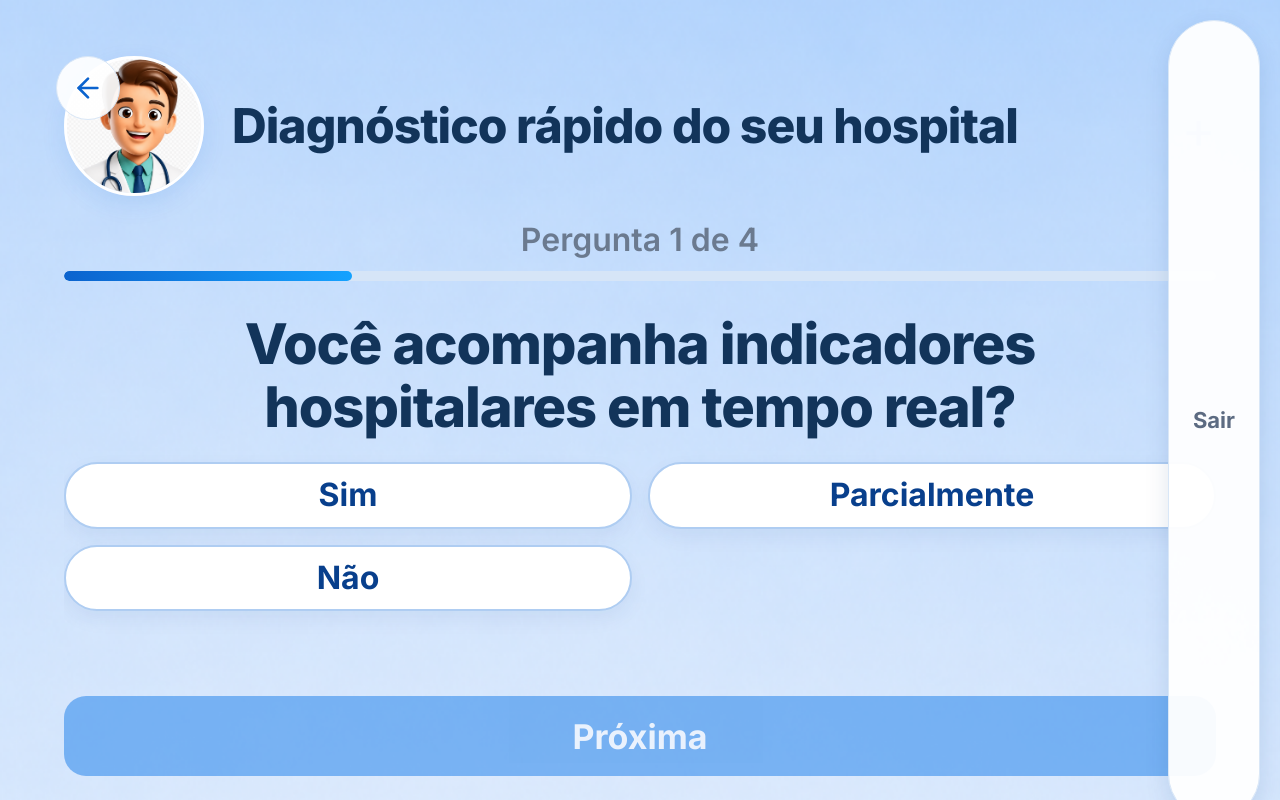
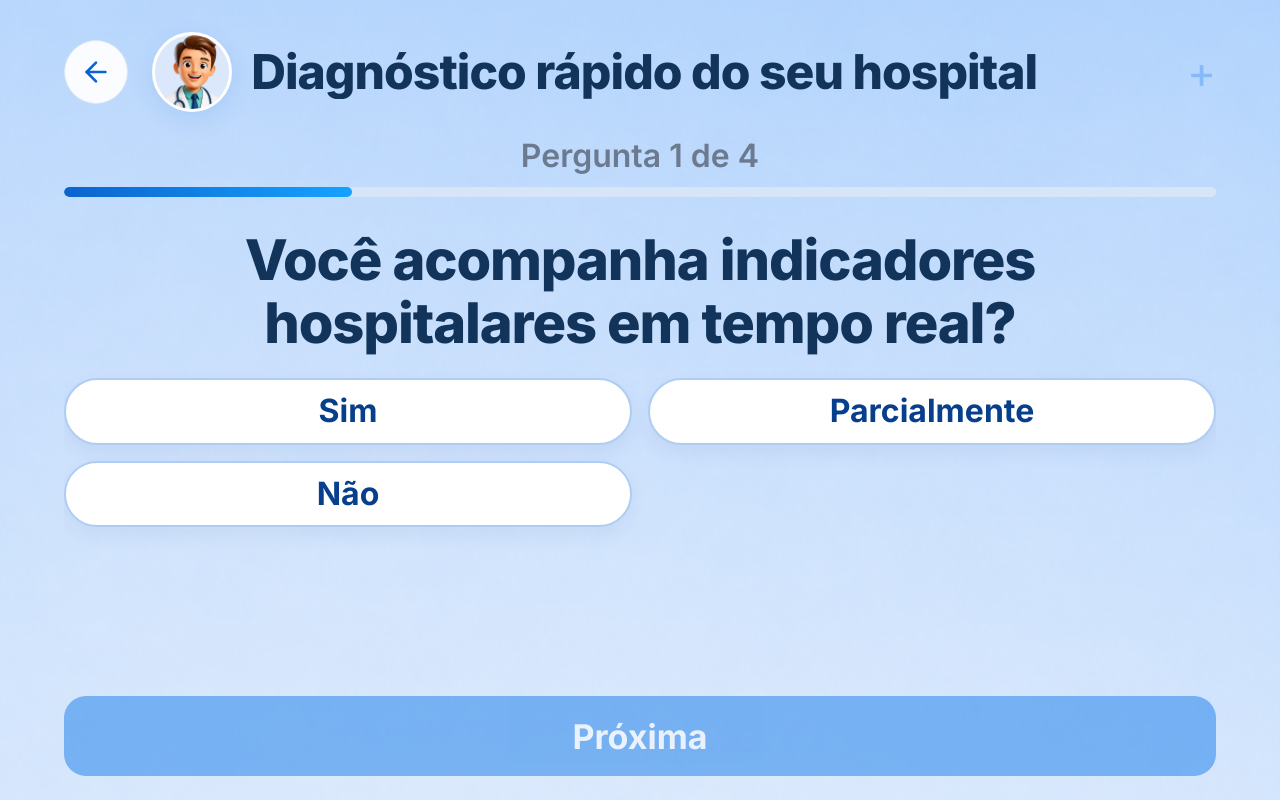
Before and after one commit to WilkerMarques/dr-pap-robot-experience, a React (Vite) app: page / in a window 1280 px wide. Both pictures are taken after a click on the button "Começar". Built offline with nearby package versions, Linux system fonts and the light colour scheme.

Commit message:
Ajuste em layout e melhoria

```diff
--- a/src/main.jsx
+++ b/src/main.jsx
@@ -20,8 +20,9 @@ import './styles.css';
 import './tablet-16-10.css';
 
 const AVATAR_SRC = '/dr-pap-avatar.png';
-const IDLE_RESET_SECONDS = 60;
-const IDLE_WARN_SECONDS = 15;
+const IDLE_RESET_SECONDS = 15;
+const IDLE_WARN_AFTER_SECONDS = 10;
+const IDLE_WARN_DURATION_SECONDS = 5;
 const THANKS_AUTO_RESET_SECONDS = 25;
 const EMPTY_LEAD = { nome: '', hospital: '', whatsapp: '' };
 
@@ -161,11 +162,15 @@ function App() {
     return () => clearTimeout(timer);
   }, [screen]);
 
+  const inactiveSeconds = useMemo(() => {
+    if (screen === screens.idle || screen === screens.thanks) return 0;
+    return (Date.now() - lastInteraction) / 1000;
+  }, [lastInteraction, screen, clockTick]);
+
   const idleSecondsLeft = useMemo(() => {
-    if (screen === screens.idle || screen === screens.thanks) return IDLE_RESET_SECONDS;
-    const inactiveSeconds = (Date.now() - lastInteraction) / 1000;
+    if (screen === screens.idle || screen === screens.thanks) return IDLE_WARN_DURATION_SECONDS;
     return Math.max(0, Math.ceil(IDLE_RESET_SECONDS - inactiveSeconds));
-  }, [lastInteraction, screen, clockTick]);
+  }, [inactiveSeconds, screen]);
 
   const thanksSecondsLeft = useMemo(() => {
     if (!thanksStartedAt) return THANKS_AUTO_RESET_SECONDS;
@@ -175,7 +180,7 @@ function App() {
 
   const showIdleWarning = screen !== screens.idle
     && screen !== screens.thanks
-    && idleSecondsLeft <= IDLE_WARN_SECONDS;
+    && inactiveSeconds >= IDLE_WARN_AFTER_SECONDS;
 
   const score = useMemo(() => answers.reduce((acc, item) => acc + item.score, 0), [answers]);
   const maxScore = quizQuestions.length * 3;
@@ -233,26 +238,13 @@ function App() {
   return (
     <main className="tablet-app" onPointerDown={touch}>
       <motion.div className="tablet-viewport">
-        {screen !== screens.idle && (
-          <button
-            type="button"
-            className="kiosk-exit"
-            onClick={(event) => {
-              event.stopPropagation();
-              reset();
-            }}
-          >
-            Sair
-          </button>
-        )}
-
         <AnimatePresence>
           {showIdleWarning && (
-            <SessionTimeoutBanner
+            <SessionTimeoutOverlay
               key="idle-warning"
               secondsLeft={idleSecondsLeft}
+              totalSeconds={IDLE_WARN_DURATION_SECONDS}
               onContinue={touch}
-              onExit={reset}
             />
           )}
         </AnimatePresence>
@@ -286,27 +278,54 @@ function App() {
   );
 }
 
-function SessionTimeoutBanner({ secondsLeft, onContinue, onExit }) {
+function SessionTimeoutOverlay({ secondsLeft, totalSeconds, onContinue }) {
+  const progress = Math.min(100, Math.max(0, (secondsLeft / totalSeconds) * 100));
+
   return (
     <motion.div
-      className="session-timeout"
+      className="session-timeout-overlay"
       role="alertdialog"
+      aria-modal="true"
       aria-live="assertive"
       aria-label="Sessão expirando"
-      initial={{ opacity: 0, y: 24 }}
-      animate={{ opacity: 1, y: 0 }}
-      exit={{ opacity: 0, y: 16 }}
+      initial={{ opacity: 0 }}
+      animate={{ opacity: 1 }}
+      exit={{ opacity: 0 }}
+      transition={{ duration: 0.2 }}
+      onPointerDown={(event) => {
+        event.stopPropagation();
+        if (event.target === event.currentTarget) onContinue();
+      }}
+    >
+      <motion.div
+        className="session-timeout-card"
+        initial={{ opacity: 0, scale: 0.96, y: 12 }}
+        animate={{ opacity: 1, scale: 1, y: 0 }}
+        exit={{ opacity: 0, scale: 0.98, y: 8 }}
+        transition={{ duration: 0.25 }}
         onPointerDown={(event) => event.stopPropagation()}
       >
-      <p className="session-timeout-text">
-        Sem interação. Voltando ao início em <strong>{secondsLeft}s</strong>
+        <p className="session-timeout-eyebrow">Você ainda está aí?</p>
+        <p className="session-timeout-count" aria-live="polite">
+          {secondsLeft}
         </p>
-      <motion.div className="session-timeout-actions">
+        <p className="session-timeout-label">segundos para voltar ao início</p>
+        <div
+          className="session-timeout-bar"
+          role="progressbar"
+          aria-valuemin={0}
+          aria-valuemax={totalSeconds}
+          aria-valuenow={secondsLeft}
+        >
+          <motion.div
+            className="session-timeout-bar-fill"
+            initial={false}
+            animate={{ width: `${progress}%` }}
+            transition={{ duration: 0.35, ease: 'easeOut' }}
+          />
+        </div>
         <button type="button" className="session-timeout-continue" onClick={onContinue}>
           Continuar
-        </button>
-        <button type="button" className="session-timeout-exit" onClick={onExit}>
-          Sair agora
         </button>
       </motion.div>
     </motion.div>
@@ -443,7 +462,8 @@ function Quiz({ onBack, index, onAnswer }) {
     <Page className="quiz-page">
       <div className="quiz-screen-stage">
         <div className="quiz-screen">
-          <button type="button" className="quiz-back" onClick={onBack} aria-label="Voltar">
+          <div className="screen-toolbar">
+            <button type="button" className="screen-back quiz-back" onClick={onBack} aria-label="Voltar">
               <ArrowLeft size={32} />
             </button>
             <header className="quiz-header">
@@ -453,6 +473,7 @@ function Quiz({ onBack, index, onAnswer }) {
               </div>
               <span className="quiz-plus" aria-hidden>+</span>
             </header>
+          </div>
 
           <div className="quiz-body">
             <p className="quiz-progress-label">
@@ -508,9 +529,11 @@ function Result({ percentage, onBack, onLead }) {
         transition={{ duration: 0.28 }}
       >
         <div className="result-screen">
-          <button type="button" className="result-back" onClick={onBack} aria-label="Voltar">
+          <div className="screen-toolbar screen-toolbar--compact">
+            <button type="button" className="screen-back result-back" onClick={onBack} aria-label="Voltar">
               <ArrowLeft size={32} />
             </button>
+          </div>
 
           <motion.div className="result-main">
             <motion.div
@@ -602,16 +625,17 @@ function Lead({
     <Page className="lead-page">
       <div className="lead-screen-stage">
         <div className="lead-screen">
-          <button type="button" className="lead-back" onClick={onBack} aria-label="Voltar">
+          <div className="screen-toolbar screen-toolbar--lead">
+            <button type="button" className="screen-back lead-back" onClick={onBack} aria-label="Voltar">
               <ArrowLeft size={32} />
             </button>
-
             <header className="lead-header">
               <h1 className="lead-title">Receba uma demonstração</h1>
               <p className="lead-subtitle">
                 Preencha seus dados para agendarmos uma conversa personalizada.
               </p>
             </header>
+          </div>
 
           <form className="lead-form" onSubmit={handleSubmit} noValidate>
             <label className="lead-field">
--- a/src/styles.css
+++ b/src/styles.css
@@ -210,8 +210,8 @@ textarea {
 }
 
 .avatar-wrap--quiz {
-  width: 140px;
-  height: 140px;
+  width: clamp(56px, 10cqw, 80px);
+  height: clamp(56px, 10cqw, 80px);
   margin: 0;
   border: 3px solid #ffffff;
   box-shadow: 0 8px 24px rgba(11, 99, 206, 0.1);
@@ -257,9 +257,9 @@ position: relative;
 
 
 .avatar-wrapper {
-  width: 480px;
-  height: 480px;
-  margin-top: 120px;
+  width: 720px;
+  height: 720px;
+  margin-top: 0;
   border-radius: 50%;
   overflow: hidden;
   background: rgba(255, 255, 255, 0.75);
@@ -279,7 +279,7 @@ position: relative;
 .title-small {
   margin: 55px 0 0;
   padding: 0;
-  font-size: 56px;
+  font-size: 64px;
   line-height: 1.05;
   font-weight: 600;
   color: #12345a;
@@ -289,7 +289,7 @@ position: relative;
 .title-main {
   margin: 10px 0 0;
   padding: 0;
-  font-size: 96px;
+  font-size: 112px;
   line-height: 1.05;
   font-weight: 800;
   color: #006fe6;
@@ -300,7 +300,7 @@ position: relative;
 .subtitle {
   margin: 36px 0 0;
   padding: 0;
-  font-size: 38px;
+  font-size: 44px;
   line-height: 1.35;
   font-weight: 500;
   color: #6b7280;
@@ -318,7 +318,7 @@ position: relative;
   border-radius: 22px;
   background: #006fe6;
   color: #ffffff;
-  font-size: 34px;
+  font-size: 40px;
   font-weight: 700;
   box-shadow: 0 18px 35px rgba(0, 111, 230, 0.22);
   display: inline-flex;
@@ -356,33 +356,62 @@ padding: 72px 120px 0;
 
 
 
-.quiz-back {
-  position: absolute;
-  top: 56px;
-  left: 56px;
-  z-index: 4;
-  width: 64px;
-  height: 64px;
+.screen-toolbar {
+  display: grid;
+  grid-template-columns: auto minmax(0, 1fr);
+  align-items: center;
+  gap: clamp(12px, 2cqw, 24px);
+  width: 100%;
+  max-width: var(--content-width);
+  margin: 0 auto;
+  flex-shrink: 0;
+}
+
+.screen-toolbar--compact {
+  grid-template-columns: auto;
+  justify-content: start;
+  margin-bottom: clamp(4px, 1cqh, 12px);
+}
+
+.screen-toolbar--lead {
+  align-items: start;
+}
+
+.screen-back,
+.quiz-back,
+.result-back,
+.lead-back {
+  position: static;
+  top: auto;
+  left: auto;
+  z-index: 2;
+  width: clamp(48px, 8cqw, 64px);
+  height: clamp(48px, 8cqw, 64px);
   display: grid;
   place-items: center;
   border-radius: 50%;
   border: 1px solid #d9e7f7;
   background: rgba(255, 255, 255, 0.92);
   color: #0b63ce;
+  flex-shrink: 0;
 }
 
 .quiz-header {
   position: relative;
   z-index: 2;
   display: grid;
-  grid-template-columns: 140px 1fr auto;
+  grid-template-columns: auto minmax(0, 1fr) auto;
   align-items: center;
-  gap: 28px;
-  padding-top: 24px;
+  gap: clamp(10px, 1.5cqw, 20px);
+  padding-top: 0;
+  min-width: 0;
+  width: 100%;
 }
 
 .quiz-header-text {
   text-align: left;
+  min-width: 0;
+  overflow: hidden;
 }
 
 .quiz-step {
@@ -396,19 +425,21 @@ padding: 72px 120px 0;
 .quiz-heading {
   margin: 0;
   padding: 0;
-  font-size: 48px;
-  line-height: 1.08;
+  font-size: clamp(20px, 3.8cqw, 40px);
+  line-height: 1.12;
   font-weight: 800;
   color: #12345a;
   letter-spacing: -0.02em;
+  overflow-wrap: break-word;
 }
 
 .quiz-plus {
-  font-size: 52px;
+  font-size: clamp(28px, 5cqw, 44px);
   line-height: 1;
   font-weight: 200;
   color: #84baf7;
-  padding-top: 8px;
+  padding-top: 0;
+  flex-shrink: 0;
 }
 
 .quiz-progress-label {
@@ -768,33 +799,19 @@ padding: 88px 120px 90px;
 
 
 
-.result-back {
-  position: absolute;
-  top: 56px;
-  left: 56px;
-  z-index: 4;
-  width: 64px;
-  height: 64px;
-  display: grid;
-  place-items: center;
-  border-radius: 50%;
-  border: 1px solid #d9e7f7;
-  background: rgba(255, 255, 255, 0.92);
-  color: #0b63ce;
-}
-
 .result-main {
   position: relative;
   z-index: 2;
   width: var(--content-width);
-  height: calc(100% - 96px);
+  flex: 1;
+  min-height: 0;
   margin: 0 auto;
   display: flex;
   flex-direction: column;
   align-items: center;
   justify-content: center;
   gap: 40px;
-  padding: 48px 0 120px;
+  padding: 0;
 }
 
 .result-hero {
@@ -948,27 +965,13 @@ padding: 88px 120px 72px;
 
 
 
-.lead-back {
-  position: absolute;
-  top: 56px;
-  left: 56px;
-  z-index: 4;
-  width: 64px;
-  height: 64px;
-  display: grid;
-  place-items: center;
-  border-radius: 50%;
-  border: 1px solid #d9e7f7;
-  background: rgba(255, 255, 255, 0.92);
-  color: #0b63ce;
-}
-
 .lead-header {
   position: relative;
   z-index: 2;
-  width: var(--content-width);
-  text-align: center;
-  margin-bottom: 48px;
+  width: 100%;
+  max-width: none;
+  text-align: left;
+  margin-bottom: 0;
 }
 
 .lead-title {
@@ -1228,76 +1231,91 @@ padding: 88px 120px 90px;
   line-height: 1.3;
 }
 
-.kiosk-exit {
+.session-timeout-overlay {
   position: absolute;
-  top: calc(20px + var(--safe-top));
-  right: calc(20px + var(--safe-right));
-  z-index: 20;
-  min-height: 52px;
-  padding: 0 24px;
-  border-radius: 999px;
-  border: 1px solid #d9e7f7;
-  background: rgba(255, 255, 255, 0.95);
-  color: #5c6b82;
-  font-size: 22px;
-  font-weight: 700;
-  box-shadow: 0 8px 24px rgba(10, 55, 120, 0.12);
+  inset: 0;
+  z-index: 50;
+  display: flex;
+  align-items: center;
+  justify-content: center;
+  padding:
+    calc(20px + var(--safe-top))
+    calc(20px + var(--safe-right))
+    calc(20px + var(--safe-bottom))
+    calc(20px + var(--safe-left));
+  background: rgba(18, 52, 90, 0.55);
+  backdrop-filter: blur(4px);
 }
 
-.session-timeout {
-  position: absolute;
-  left: 50%;
-  bottom: calc(24px + var(--safe-bottom));
-  z-index: 30;
-  width: min(var(--content-width), calc(100% - 48px));
-  transform: translateX(-50%);
-  padding: 24px 28px;
-  border-radius: 20px;
-  background: rgba(18, 52, 90, 0.92);
-  border: 1px solid rgba(255, 255, 255, 0.12);
-  box-shadow: 0 20px 50px rgba(10, 55, 120, 0.35);
+.session-timeout-card {
+  width: min(92vw, 560px);
+  padding: clamp(28px, 4cqh, 40px) clamp(24px, 5cqw, 36px);
+  border-radius: 24px;
+  background: #ffffff;
+  border: 1px solid #d9e7f7;
+  box-shadow: 0 24px 60px rgba(10, 55, 120, 0.28);
   text-align: center;
 }
 
-.session-timeout-text {
+.session-timeout-eyebrow {
   margin: 0;
-  font-size: 26px;
+  font-size: clamp(18px, 3.2cqw, 26px);
+  font-weight: 600;
+  line-height: 1.3;
+  color: #6b7a8f;
+}
+
+.session-timeout-count {
+  margin: clamp(8px, 1.5cqh, 16px) 0 0;
+  padding: 0;
+  font-size: clamp(56px, 14cqw, 96px);
+  line-height: 1;
+  font-weight: 800;
+  color: #006fe6;
+  letter-spacing: -0.03em;
+  font-variant-numeric: tabular-nums;
+}
+
+.session-timeout-label {
+  margin: clamp(6px, 1cqh, 10px) 0 0;
+  padding: 0;
+  font-size: clamp(20px, 3.6cqw, 30px);
   font-weight: 500;
   line-height: 1.35;
-  color: #ffffff;
+  color: #12345a;
 }
 
-.session-timeout-text strong {
-  font-weight: 800;
-  color: #9dccff;
+.session-timeout-bar {
+  width: 100%;
+  height: clamp(10px, 1.2cqh, 14px);
+  margin: clamp(20px, 3cqh, 28px) 0 clamp(20px, 3cqh, 24px);
+  border-radius: 999px;
+  background: #e8f0fa;
+  overflow: hidden;
 }
 
-.session-timeout-actions {
-  display: flex;
-  gap: 16px;
-  justify-content: center;
-  margin-top: 20px;
-}
-
-.session-timeout-continue,
-.session-timeout-exit {
-  min-height: 56px;
-  padding: 0 28px;
-  border-radius: 14px;
-  font-size: 24px;
-  font-weight: 700;
+.session-timeout-bar-fill {
+  height: 100%;
+  border-radius: inherit;
+  background: linear-gradient(90deg, #0b63ce, #15a2ff);
 }
 
 .session-timeout-continue {
+  width: 100%;
+  min-height: clamp(56px, 8cqh, 72px);
+  padding: 0 24px;
   border: none;
+  border-radius: 18px;
   background: #006fe6;
   color: #ffffff;
+  font-size: clamp(22px, 3.8cqw, 32px);
+  font-weight: 700;
+  line-height: 1.2;
+  box-shadow: 0 14px 28px rgba(0, 111, 230, 0.28);
 }
 
-.session-timeout-exit {
-  border: 2px solid rgba(255, 255, 255, 0.35);
-  background: transparent;
-  color: #ffffff;
+.session-timeout-continue:active {
+  transform: scale(0.99);
 }
 
 @media (max-height: 720px) {
--- a/src/tablet-16-10.css
+++ b/src/tablet-16-10.css
@@ -93,8 +93,8 @@
 }
 
 .start-screen .avatar-wrapper {
-  width: min(42cqw, 42cqh, 480px);
-  height: min(42cqw, 42cqh, 480px);
+  width: min(76cqw, 72cqh, 800px);
+  height: min(76cqw, 72cqh, 800px);
   margin: 0;
   flex-shrink: 0;
 }
@@ -107,20 +107,33 @@
 
 .start-copy .title-small {
   margin: 0;
-  font-size: clamp(28px, 5.5cqw, 56px);
+  font-size: clamp(32px, 6.5cqw, 64px);
 }
 
 .start-copy .title-main {
   margin: clamp(6px, 1cqh, 12px) 0 0;
-  font-size: clamp(40px, 9cqw, 96px);
+  font-size: clamp(48px, 10.5cqw, 112px);
 }
 
 .start-copy .subtitle {
   margin: clamp(12px, 2.5cqh, 36px) 0 0;
-  font-size: clamp(18px, 3.8cqw, 38px);
+  font-size: clamp(22px, 4.5cqw, 44px);
 }
 
-.start-button,
+.start-button {
+  position: relative;
+  left: auto;
+  right: auto;
+  bottom: auto;
+  transform: none;
+  flex-shrink: 0;
+  width: 100%;
+  max-width: var(--content-width);
+  height: var(--footer-height);
+  margin: 0 auto;
+  font-size: clamp(26px, 4.2cqw, 40px);
+}
+
 .quiz-next {
   position: relative;
   left: auto;
@@ -169,8 +182,36 @@
   margin-right: auto;
 }
 
+.screen-toolbar {
+  flex-shrink: 0;
+}
+
 .quiz-header {
   flex-shrink: 0;
+  min-width: 0;
+}
+
+@media (orientation: portrait) {
+  .screen-toolbar:has(.quiz-header) {
+    align-items: start;
+  }
+
+  .quiz-header {
+    grid-template-columns: auto minmax(0, 1fr);
+  }
+
+  .quiz-plus {
+    display: none;
+  }
+}
+
+.screen-toolbar--lead .lead-header {
+  text-align: left;
+}
+
+.screen-toolbar--lead .lead-title,
+.screen-toolbar--lead .lead-subtitle {
+  text-align: left;
 }
 
 .quiz-body {
@@ -285,9 +326,13 @@
   font-size: clamp(22px, 3.5cqw, 34px);
 }
 
+.screen-toolbar--lead {
+  margin-bottom: clamp(12px, 2cqh, 28px);
+}
+
 .lead-header {
   flex-shrink: 0;
-  margin-bottom: clamp(16px, 3cqh, 48px);
+  margin-bottom: 0;
 }
 
 .lead-form {
@@ -313,13 +358,8 @@
   font-size: clamp(16px, 2.8cqw, 28px);
 }
 
-.session-timeout {
-  width: min(var(--content-width), calc(100% - 32px));
-}
-
-.kiosk-exit {
-  font-size: clamp(16px, 2.5cqw, 22px);
-  min-height: clamp(44px, 6cqh, 52px);
+.session-timeout-card {
+  width: min(var(--content-width), 92cqw, 560px);
 }
 
 @media (orientation: landscape) {
@@ -342,14 +382,26 @@
   }
 
   .start-screen .avatar-wrapper {
-    width: min(32cqh, 36cqw, 360px);
-    height: min(32cqh, 36cqw, 360px);
+    width: min(56cqh, 58cqw, 600px);
+    height: min(56cqh, 58cqw, 600px);
   }
 
   .start-copy {
     text-align: left;
     flex: 1;
     max-width: none;
+  }
+
+  .start-copy .title-small {
+    font-size: clamp(28px, 5cqw, 52px);
+  }
+
+  .start-copy .title-main {
+    font-size: clamp(40px, 7.5cqw, 88px);
+  }
+
+  .start-copy .subtitle {
+    font-size: clamp(20px, 3.6cqw, 36px);
   }
 
   .start-copy .title-small,
```
Also changed, not shown: public/dr-pap-avatar.png. Lines whose indentation alone changed are shown as unchanged.
